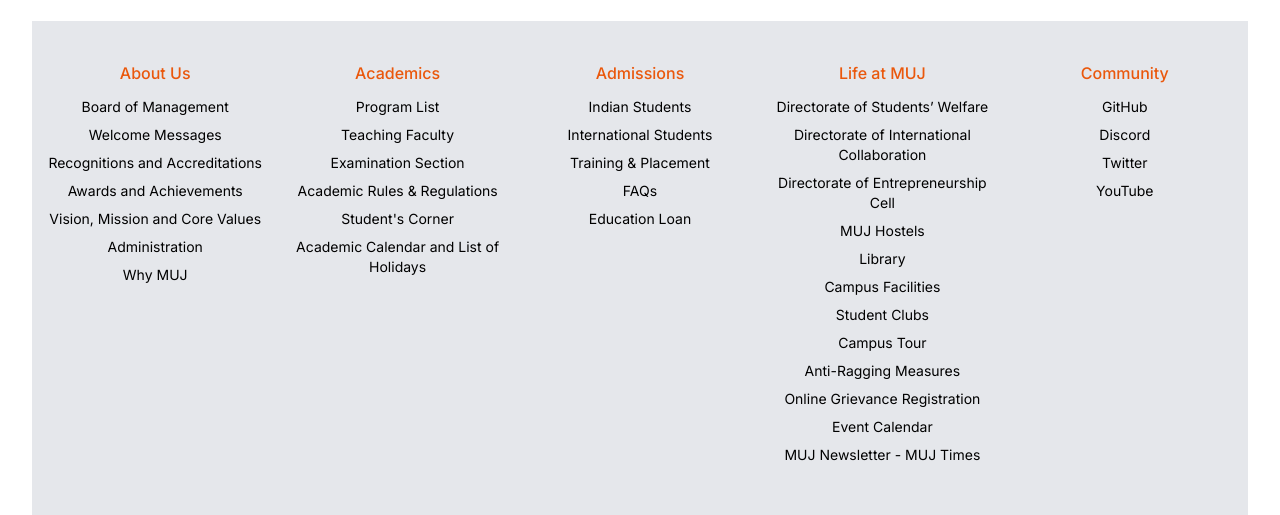
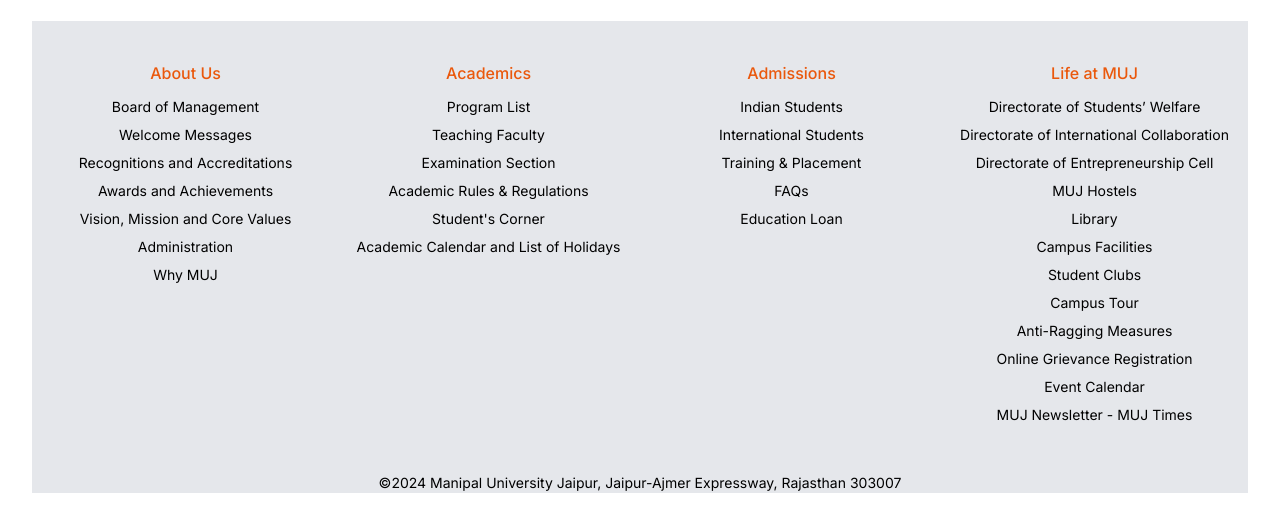
Before and after one commit to doicmanipal/website, a React (Vite) app: page /team in a window 1280 px wide. Shown: the part 670-1185 px from the top of the page. Built offline with nearby package versions, Linux system fonts and the light colour scheme; what @prismicio/client would draw is missing.

Commit message:
footer fix

```diff
--- a/src/components/footer.jsx
+++ b/src/components/footer.jsx
@@ -5,7 +5,7 @@
         <div>
             <footer className="pt-10 bg-gray-200 text-orange-600">
                 <div
-                    className="container px-2 max-w-7xl grid grid-cols-2 mx-auto gap-x-3 gap-y-8 sm:grid-cols-3 md:grid-cols-5">
+                    className="container px-2 max-w-7xl grid grid-cols-2 mx-auto gap-x-3 gap-y-8 sm:grid-cols-3 md:grid-cols-4">
                     <div className="flex flex-col space-y-3">
                         <h2 className="font-medium">About Us</h2>
                         <div className="flex flex-col space-y-2 text-sm text-black">
@@ -104,15 +104,6 @@
                                 Newsletter - MUJ Times</a>
                         </div>
                     </div>
-                    <div className="flex flex-col space-y-3">
-                        <h2 className="font-medium">Community</h2>
-                        <div className="flex flex-col space-y-2 text-sm text-black">
-                            <a rel="noopener noreferrer" href="#">GitHub</a>
-                            <a rel="noopener noreferrer" href="#">Discord</a>
-                            <a rel="noopener noreferrer" href="#">Twitter</a>
-                            <a rel="noopener noreferrer" href="#">YouTube</a>
-                        </div>
-                    </div>
                 </div>
                 <div className="flex items-center justify-center px-6 pt-12 text-sm">
                     <span className="text-black">©2024 Manipal University Jaipur, Jaipur-Ajmer Expressway, Rajasthan 303007</span>
```
